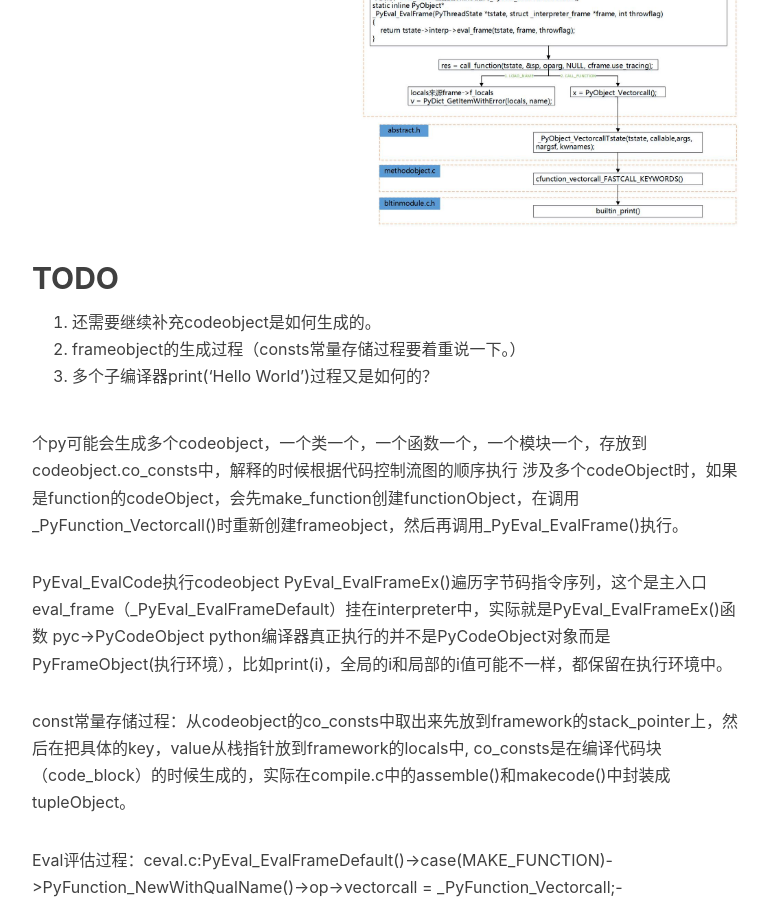
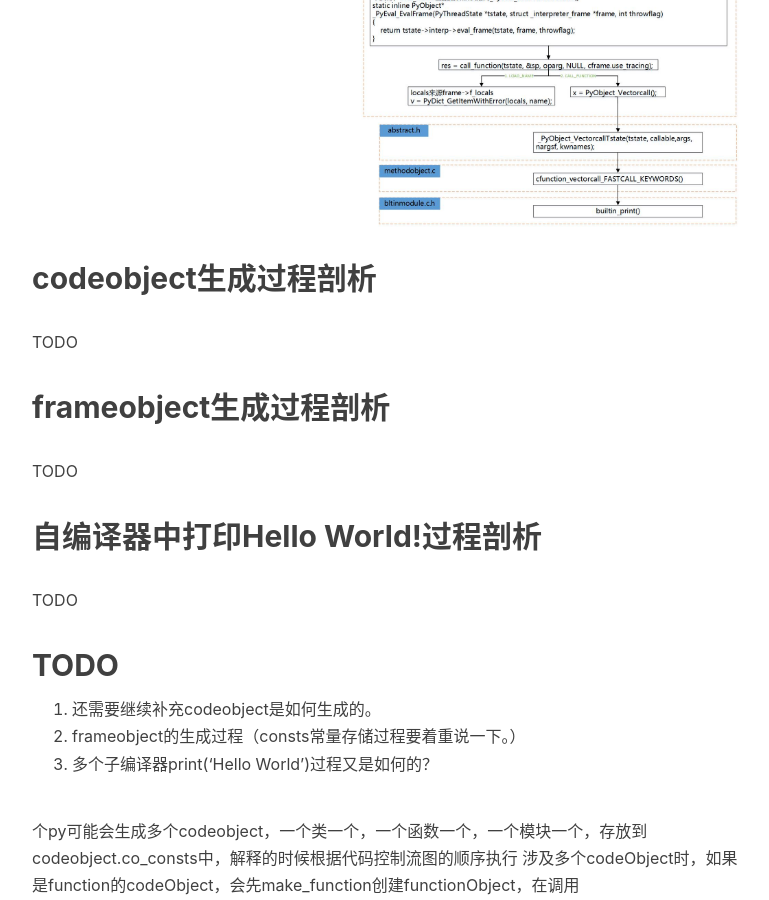
Before and after one commit to shihai1991/shihai1991.github.io, a Jekyll site: the page built from _posts/2021-08-23-print执行过程分析.md, in a window 1280 px wide and 900 px high, scrolled down 1314 px. Shown: the whole window, without its empty margins (233-1002 px from the left). Built offline with Jekyll 4.4.1, drawn with Linux system fonts in a browser that asks for light colours; nearby versions of some CDN libraries; comment, search, counter and statistics services are not loaded.

Commit message:
Update 2021-08-23-print执行过程分析.md

````diff
--- a/_posts/2021-08-23-print执行过程分析.md
+++ b/_posts/2021-08-23-print执行过程分析.md
@@ -12,7 +12,7 @@ python print()函数在cpython内部的执行过程简单梳理。
 
 <!--more-->
 
-## 主要流程介绍
+## 主要流程分析
 实际这个测试文件test.py就一行代码：print('Hello World!')。
 ```python
 print('Hello World!')
@@ -29,6 +29,15 @@ print('Hello World!')
 ```
 实际的主要函数调用逻辑图如下图所示，使用的cpython代码基线版本为v3.11。
 ![]({{site.baseurl}}/img/python print  flow.jpg)
+
+## codeobject生成过程剖析
+TODO
+
+## frameobject生成过程剖析
+TODO
+
+## 自编译器中打印Hello World!过程剖析
+TODO
 
 ## TODO
 1. 还需要继续补充codeobject是如何生成的。
````
